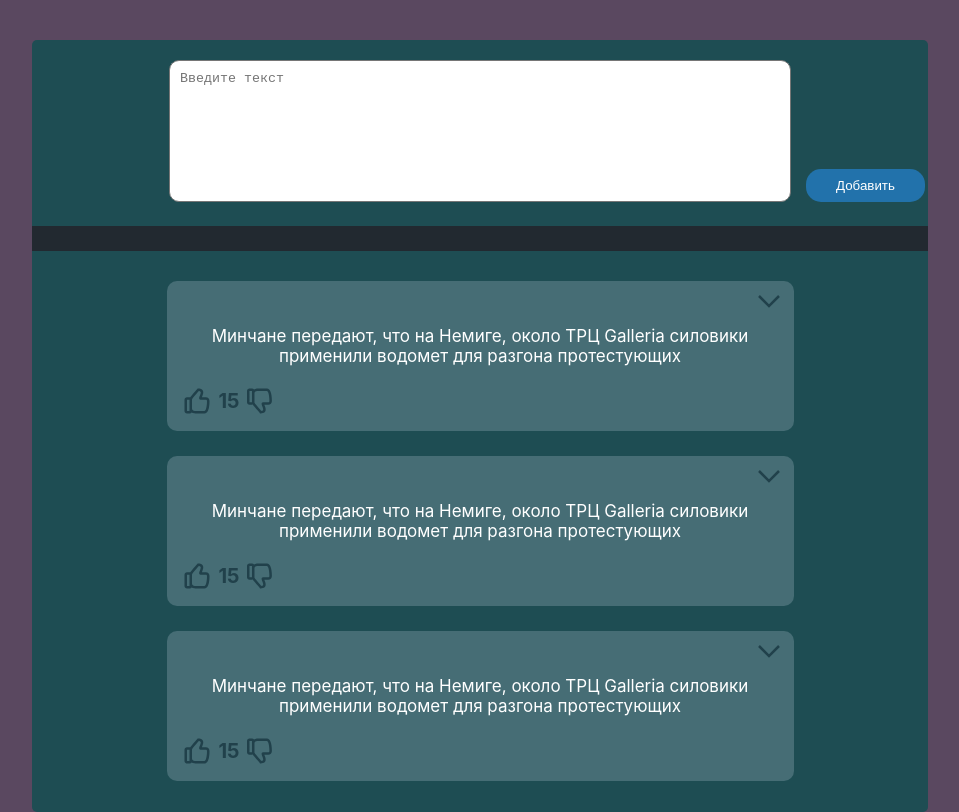
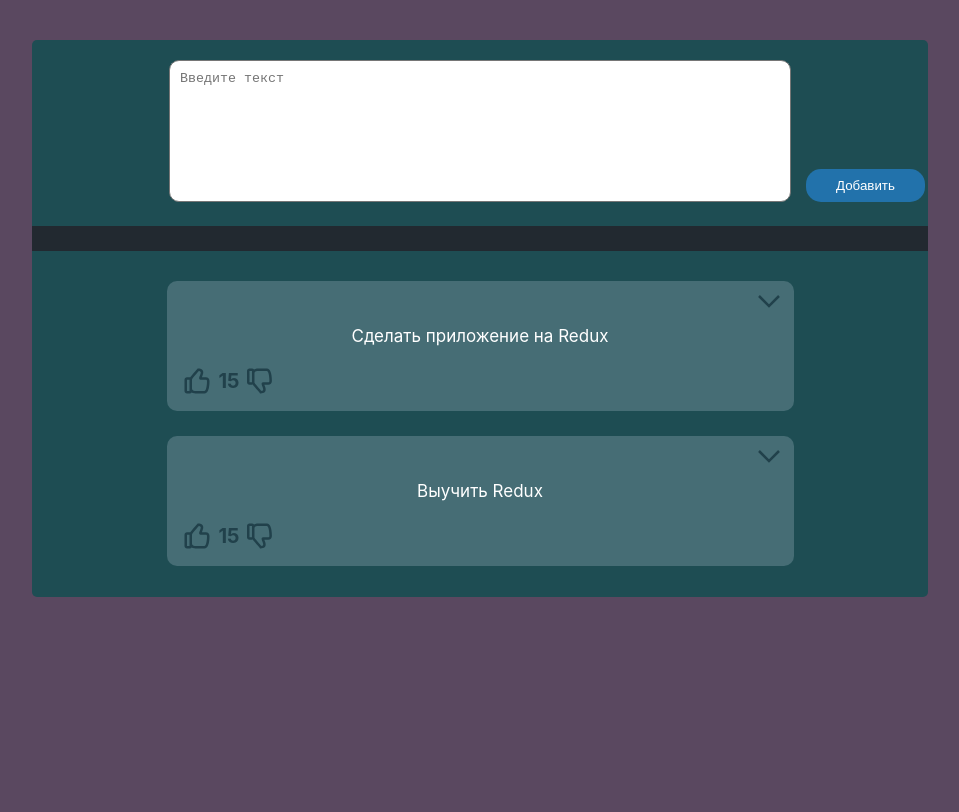
Before and after one commit to pavel-developer2001/tweets-list, a React (Create React App) app: page / in a window 1280 px wide. Shown: the whole page, without its empty margins (160-1119 px from the left). Built offline with nearby package versions, Linux system fonts and the light colour scheme.

Commit message:
Connected Redux and added the ability to add a tweet

```diff
--- a/package.json
+++ b/package.json
@@ -8,7 +8,9 @@
     "@testing-library/user-event": "^7.2.1",
     "react": "^16.13.1",
     "react-dom": "^16.13.1",
-    "react-scripts": "3.4.3"
+    "react-redux": "^7.2.1",
+    "react-scripts": "3.4.3",
+    "redux": "^4.0.5"
   },
   "scripts": {
     "start": "react-scripts start",
--- a/src/App.js
+++ b/src/App.js
@@ -3,12 +3,15 @@ import './App.css'
 import AddTweet from './components/AddTweet'
 import TweetsList from './components/TweetsList'
 
+
+
 function App() {
   return (
+
     <div className="App">
       <AddTweet />
       <div className="dark"></div>
-      <TweetsList />
+      <TweetsList  />
     </div>
   );
 }
--- a/src/components/AddTweet.jsx
+++ b/src/components/AddTweet.jsx
@@ -1,14 +1,27 @@
 import React from 'react'
 import '../index.css'
+import {useDispatch} from 'react-redux'
+import addCard from '../redux/actions/addCard'
 
 const AddTweet = () => {
+    const dispatch = useDispatch()
+    const [value, setValue] = React.useState('')
+
+    const addTweet = (e) => {
+        e.preventDefault()
+        dispatch(addCard(value))
+        setValue('')
+    }
+    //
     return (
+    <>
         <div className="add__tweet">
-        <form className="add__tweet-form">
-            <textarea className="add__tweet-form-area" placeholder="Введите текст"></textarea>
+        <form className="add__tweet-form" onSubmit={addTweet}>
+            <textarea className="add__tweet-form-area" value={value} onChange={e => setValue(e.target.value)} placeholder="Введите текст"></textarea>
             <button type="submit" className="add__tweet-form-btn">Добавить</button>
         </form>
         </div>
+        </>
     )
 }
 export default AddTweet
--- a/src/components/TweetListItem.jsx
+++ b/src/components/TweetListItem.jsx
@@ -1,7 +1,7 @@
 import React from 'react'
 import '../index.css'
 
-const TweetListItem = () => {
+const TweetListItem = ({items}) => {
     const [turn, setTurn] = React.useState(false)
     // window.addEventListener('click', () => {setTurn(false)})
     // console.log(turn)
@@ -26,8 +26,7 @@ const TweetListItem = () => {
                 <path fillRule="evenodd" clipRule="evenodd" d="M39.3897 14.8897L42.277 17.777L24.5 35.554L6.72302 17.777L9.61037 14.8897L24.5 29.7793L39.3897 14.8897Z" fill="#21414B" />
             </svg>
 
-            <p className="tweet__list-item-text">Минчане передают, что на Немиге, около ТРЦ Galleria силовики применили водомет
- для разгона протестующих</p>
+            <p className="tweet__list-item-text">{items}</p>
 
             <div className="tweet__list-item-like">
                 <svg className="tweet__list-item-like-icon" width="30" height="30" viewBox="0 0 49 49" fill="none" xmlns="http://www.w3.org/2000/svg">
--- a/src/components/TweetsList.jsx
+++ b/src/components/TweetsList.jsx
@@ -1,13 +1,13 @@
 import React from 'react'
 import '../index.css'
 import TweetListItem from './TweetListItem'
+import {useSelector} from 'react-redux'
 
 const TweetsList = () => {
+    const items = useSelector((item) => item.cards)
     return (
         <div className="tweet__list">
-        <TweetListItem />
-        <TweetListItem />
-        <TweetListItem />
+         {items.map((el,index) => <TweetListItem key={index} items={el}/> )}
         </div>
     )
 }
--- a/src/index.js
+++ b/src/index.js
@@ -2,10 +2,14 @@ import React from 'react';
 import ReactDOM from 'react-dom';
 import './index.css';
 import App from './App';
+import {Provider} from 'react-redux'
+import store from './redux/store'
 
 ReactDOM.render(
   <React.StrictMode>
+    <Provider store={store}>
     <App />
+    </Provider>
   </React.StrictMode>,
   document.getElementById('root')
 );
--- /dev/null
+++ b/src/redux/actions/addCard.js
@@ -0,0 +1,5 @@
+const addCard = (text) => ({
+    type: "ADD_CARD",
+    payload: text
+})
+export default addCard
--- /dev/null
+++ b/src/redux/reducers/addReducer.js
@@ -0,0 +1,20 @@
+const initialState = {
+    cards: [
+        "Сделать приложение на Redux",
+        "Выучить Redux"
+    ]
+}
+
+const addReducer = ( state=initialState, action) => {
+    switch (action.type){
+        case "ADD_CARD":
+                return {
+                    ...state,
+                    cards: [...state.cards, action.payload]
+                }
+        default:
+            return state
+    }
+}
+
+export default addReducer
--- /dev/null
+++ b/src/redux/store.js
@@ -0,0 +1,9 @@
+import {createStore} from 'redux'
+import addReducer from './reducers/addReducer'
+
+const store = createStore(
+    addReducer,
+    window.__REDUX_DEVTOOLS_EXTENSION__ && window.__REDUX_DEVTOOLS_EXTENSION__()
+)
+
+export default store
```
Also changed, not shown: 1 other file (tests, documents, lock files or other folders).
